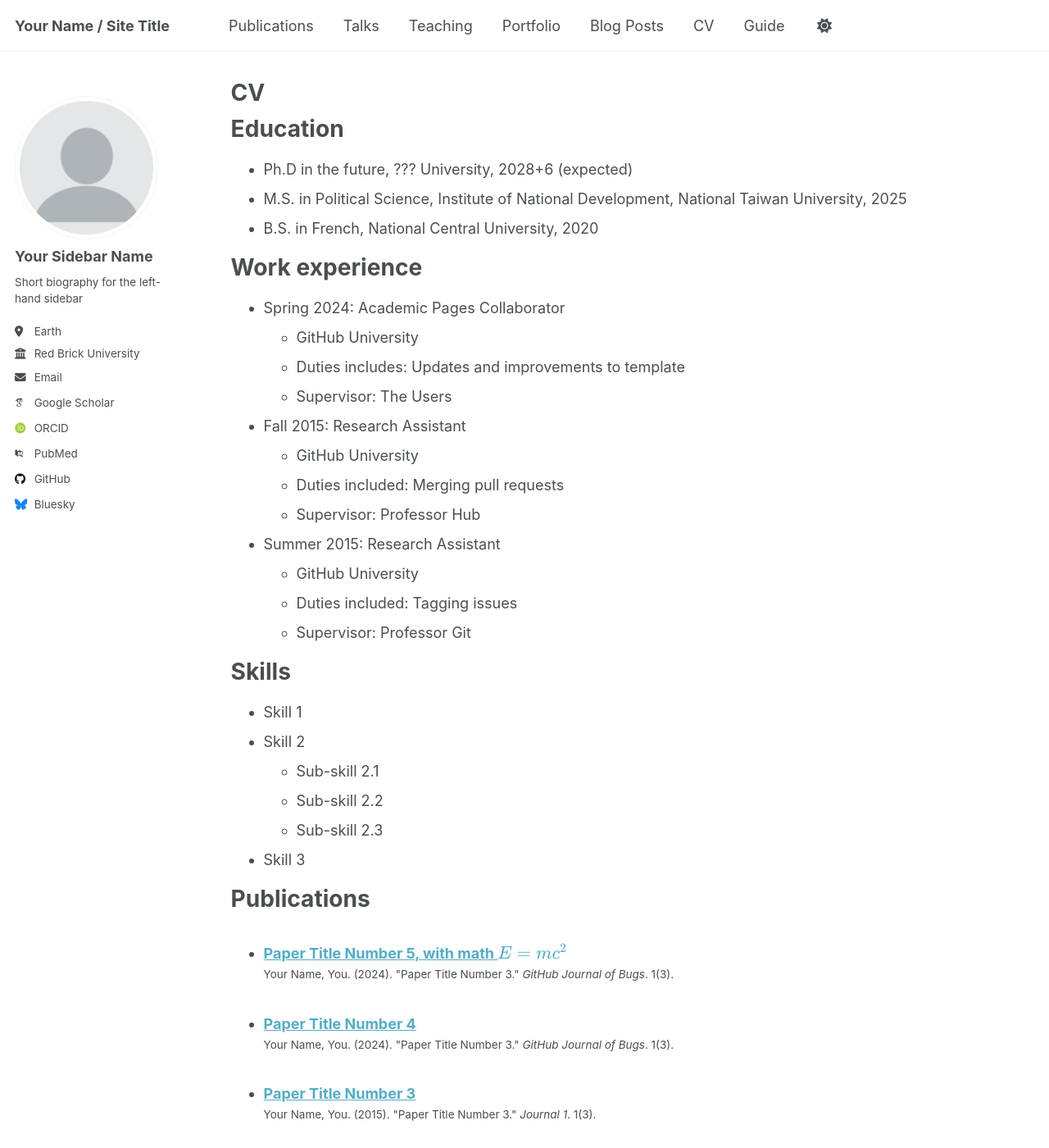
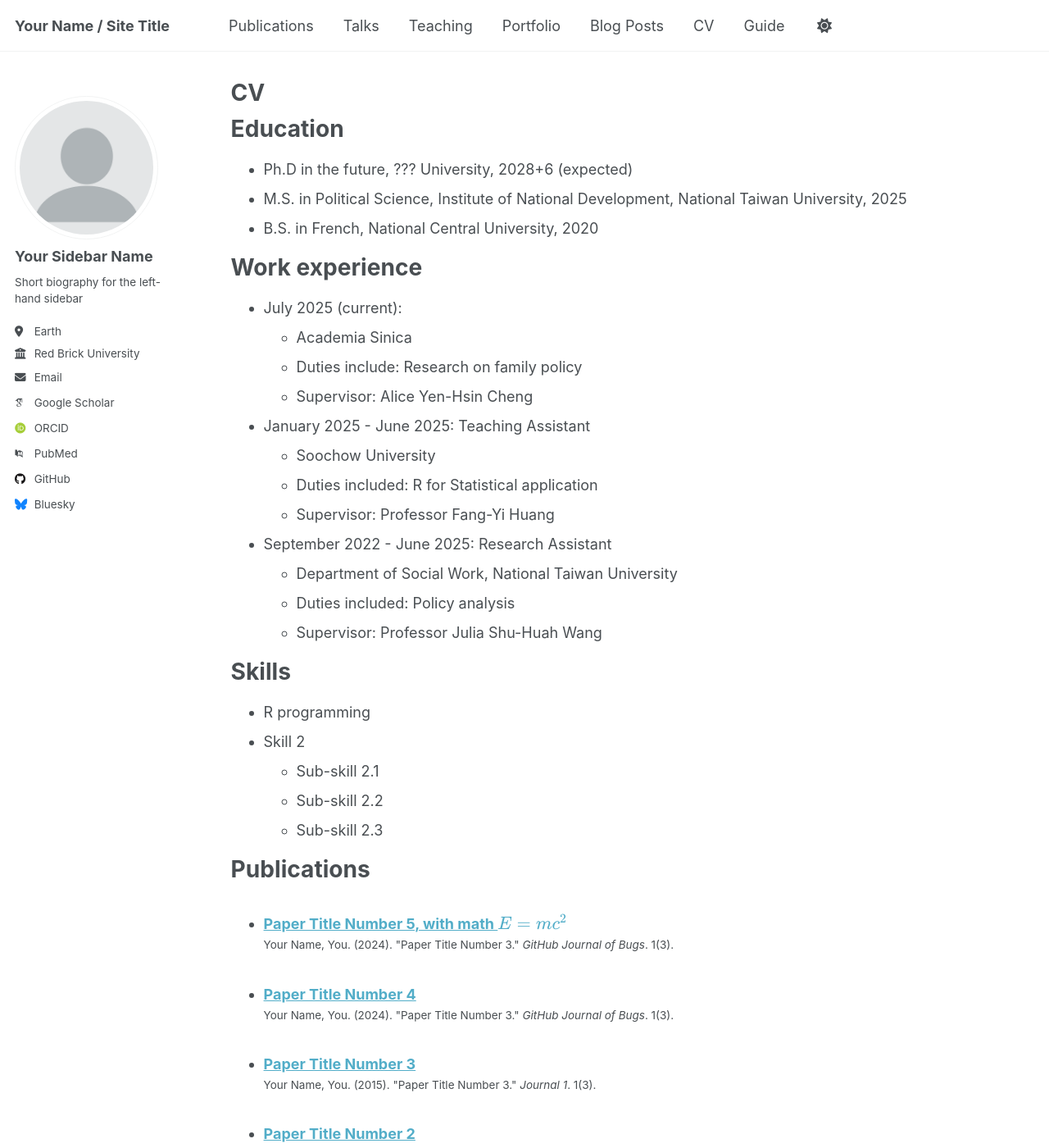
Before and after one commit to sharpless117/sharpless117, a Jekyll site: the page built from _pages/cv.md, in a window 1280 px wide and 1400 px high. Shown: the whole window at 82% size. Built offline with Jekyll 4.4.1, drawn with Linux system fonts in a browser that asks for light colours; some web fonts are replaced; a script that is not in the unit is left out.

Commit message:
Update cv.md

```diff
--- a/_pages/cv.md
+++ b/_pages/cv.md
@@ -17,29 +17,28 @@ Education
 
 Work experience
 ======
-* Spring 2024: Academic Pages Collaborator
-  * GitHub University
-  * Duties includes: Updates and improvements to template
-  * Supervisor: The Users
+* July 2025 (current):
+  * Academia Sinica
+  * Duties include: Research on family policy
+  * Supervisor: Alice Yen-Hsin Cheng
 
-* Fall 2015: Research Assistant
-  * GitHub University
-  * Duties included: Merging pull requests
-  * Supervisor: Professor Hub
+* January 2025 - June 2025: Teaching Assistant
+  * Soochow University
+  * Duties included: R for Statistical application
+  * Supervisor: Professor Fang-Yi Huang
 
-* Summer 2015: Research Assistant
-  * GitHub University
-  * Duties included: Tagging issues
-  * Supervisor: Professor Git
+* September 2022 - June 2025: Research Assistant
+  * Department of Social Work, National Taiwan University
+  * Duties included: Policy analysis
+  * Supervisor: Professor Julia Shu-Huah Wang
 
 Skills
 ======
-* Skill 1
+* R programming
 * Skill 2
   * Sub-skill 2.1
   * Sub-skill 2.2
   * Sub-skill 2.3
-* Skill 3
 
 Publications
 ======
```
